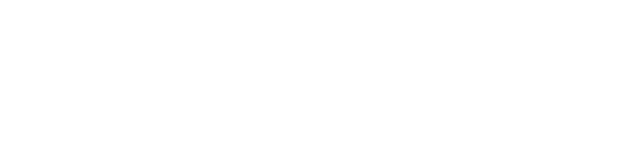
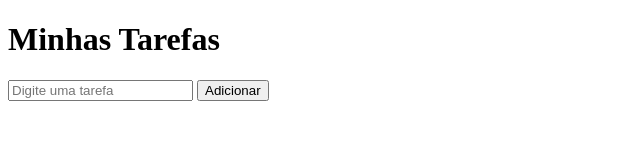
Before and after one commit to PedroTMontezano/sistema-controle-tarefas, a plain HTML site: page index.html in a window 1280 px wide. Shown: the whole page, without its empty margins (0-640 px from the left). Drawn offline with Linux system fonts and the light colour scheme.

Commit message:
Update index.html

```diff
--- a/index.html
+++ b/index.html
@@ -4,8 +4,29 @@
     <meta charset="UTF-8">
     <meta name="viewport" content="width=device-width, initial-scale=1.0">
     <title>Sistema de Controle de Tarefas</title>
+
+    <link rel="stylesheet" href="style.css">
 </head>
+
 <body>
 
+    <main>
+        <h1>Minhas Tarefas</h1>
+
+        <form id="form-tarefa">
+            <input
+                type="text"
+                id="tarefa"
+                placeholder="Digite uma tarefa"
+                required
+            >
+
+            <button type="submit">Adicionar</button>
+        </form>
+
+        <ul id="lista-tarefas"></ul>
+    </main>
+
+    <script src="script.js"></script>
 </body>
 </html>
```
